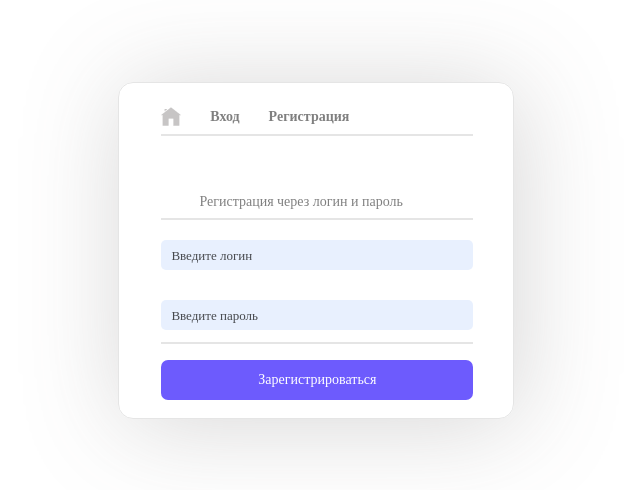
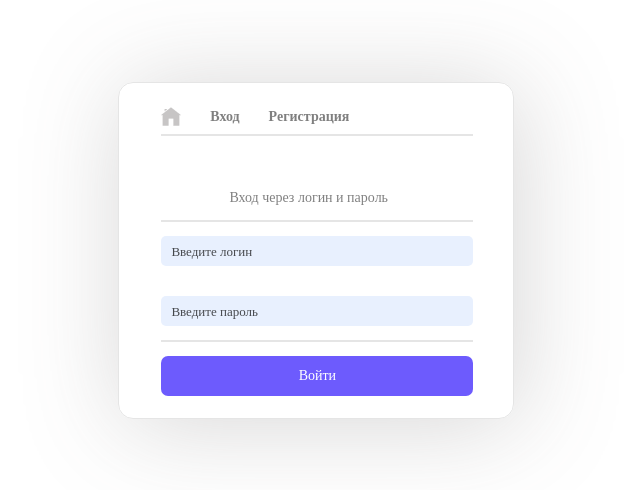
Before and after one commit to ProjectMeowInc/meowlib.frontend.remaster, a Next.js app: page / in a window 1280 px wide. Shown: the part 158-648 px from the top of the page, without its empty margins (368-1008 px from the left). Built offline with nearby package versions, Linux system fonts and the light colour scheme.

Commit message:
Fix форм авторизации и регистрации, добавлена возможность переключения форм по клику

```diff
--- a/src/components/pages/AuthPage/UI/Authorization/Authorization.tsx
+++ b/src/components/pages/AuthPage/UI/Authorization/Authorization.tsx
@@ -7,7 +7,6 @@ const Authorization = () => {
     return (
         <div className={classes.authorization}>
             <NavAuth/>
-            <RegistrationForm/>
         </div>
     );
 };
--- a/src/components/pages/AuthPage/UI/AuthorizationForm/AuthorizationForm.module.css
+++ b/src/components/pages/AuthPage/UI/AuthorizationForm/AuthorizationForm.module.css
@@ -1,4 +1,7 @@
 .container__auth_form {
+    position: absolute;
+    top: 107px;
+    left: 0px;
     display: flex;
     flex-direction: column;
     width: 396px;
@@ -22,11 +25,11 @@
 }
 .auth_form__hr_one {
     position: absolute;
-    top:135px;
+    top:30px;
     left: 42px;
 }
 .auth_form__hr_two {
     position: absolute;
-    top:259px;
+    top:150px;
     left: 42px;
 }
--- a/src/components/pages/AuthPage/UI/AuthorizationForm/AuthorizationForm.tsx
+++ b/src/components/pages/AuthPage/UI/AuthorizationForm/AuthorizationForm.tsx
@@ -1,21 +1,44 @@
-import React from 'react';
+import React, {useContext, useState} from 'react';
 import InputAuthorization from "@/components/UI/InputAuthorization/InputAuthorization";
 import Button from "@/components/UI/Button/Button";
 import classes from "@/components/pages/AuthPage/UI/AuthorizationForm/AuthorizationForm.module.css";
+const AuthorizationForm = () => {
 
-const AuthorizationForm = () => {
-    return (
+    const [login, setLogin] = useState<string>('')
+    const [password, setPassword] = useState<string>('')
+    const [isLongSession, setIsLongSession] = useState<boolean>(false)
+
+
+
+        return (
             <div className={classes.container__auth_form}>
                 <h2>Вход через логин и пароль</h2>
                 <hr className={classes.auth_form__hr_one}/>
                 <form>
-                    <InputAuthorization onChange={() =>{}} placeholder={'Введите логин'} margin = '30px 42px'/>
-                    <InputAuthorization onChange={() =>{}} placeholder={'Введите пароль'} margin = '0 42px '/>
+                    <InputAuthorization
+                        onChange={(value) => setLogin(value)}
+                        placeholder={'Введите логин'}
+                        margin='30px 42px'
+                    />
+
+                    <InputAuthorization
+                        onChange={(value) => setPassword(value)}
+                        placeholder={'Введите пароль'}
+                        margin='0 42px '
+                    />
+
                     <hr className={classes.auth_form__hr_two}/>
-                    <Button onClick={() => {}} margin ='30px 42px' width='312px'>Зарегистрироваться</Button>
+                    <Button
+                        onClick={() => ''}
+                        margin='30px 42px'
+                        width='312px'>
+
+                        Войти
+                    </Button>
                 </form>
             </div>
-    );
-};
+        );
+    }
+
 
 export default AuthorizationForm;
--- a/src/components/pages/AuthPage/UI/NavAuth/NavAuth.module.css
+++ b/src/components/pages/AuthPage/UI/NavAuth/NavAuth.module.css
@@ -20,10 +20,16 @@
 .nav_auth__img:hover {
     cursor: pointer;
 }
-.container__nav_auth hr {
+.nav_auth__hr {
     width: 312px;
     border: 1px solid #E5E5E5;
     position: absolute;
     top: 51px;
     left: 42px;
 }
+.container__nav_auth p:hover {
+    color: #000000;
+    text-decoration: 2px underline #D645FB ;
+    text-underline-offset: 5px;
+    cursor: pointer;
+}
--- a/src/components/pages/AuthPage/UI/NavAuth/NavAuth.tsx
+++ b/src/components/pages/AuthPage/UI/NavAuth/NavAuth.tsx
@@ -1,9 +1,14 @@
-import React from 'react';
+import React, {useState} from 'react';
 
 import classes from "@/components/pages/AuthPage/UI/NavAuth/NavAuth.module.css";
 import Image from "next/image";
+import RegistrationForm from "@/components/pages/AuthPage/UI/RegistrationForm/RegistrationForm";
+import AuthorizationForm from "@/components/pages/AuthPage/UI/AuthorizationForm/AuthorizationForm";
 
 const NavAuth = () => {
+
+    const[isRegPage, setIsRegPage] = useState<boolean>(false)
+
     return (
             <div className={classes.container__nav_auth}>
                <Image src={'/img/homeIcon.png'}
@@ -12,9 +17,16 @@ const NavAuth = () => {
                       height={20}
                       className={classes.nav_auth__img}
                />
-                <p>Вход</p>
-                <p>Регистрация</p>
-                <hr/>
+                <p onClick={() => setIsRegPage(false)} className={isRegPage? classes.none_active : classes.active}>Вход</p>
+                <p onClick={() => setIsRegPage(true)} className={!isRegPage? classes.none_active : classes.active}>Регистрация</p>
+
+                {
+                    isRegPage
+                        ? <RegistrationForm/>
+                        : <AuthorizationForm/>
+                }
+
+                <hr className={classes.nav_auth__hr}/>
             </div>
     );
 };
--- a/src/components/pages/AuthPage/UI/RegistrationForm/RegistrationForm.module.css
+++ b/src/components/pages/AuthPage/UI/RegistrationForm/RegistrationForm.module.css
@@ -1,4 +1,7 @@
 .container__reg_form {
+    position: absolute;
+    top: 107px;
+    left: 0px;
     display: flex;
     flex-direction: column;
     width: 396px;
@@ -22,11 +25,11 @@
 }
 .reg_form__hr_one {
     position: absolute;
-    top:135px;
+    top:30px;
     left: 42px;
 }
 .reg_form__hr_two {
     position: absolute;
-    top:259px;
+    top:150px;
     left: 42px;
 }
```
